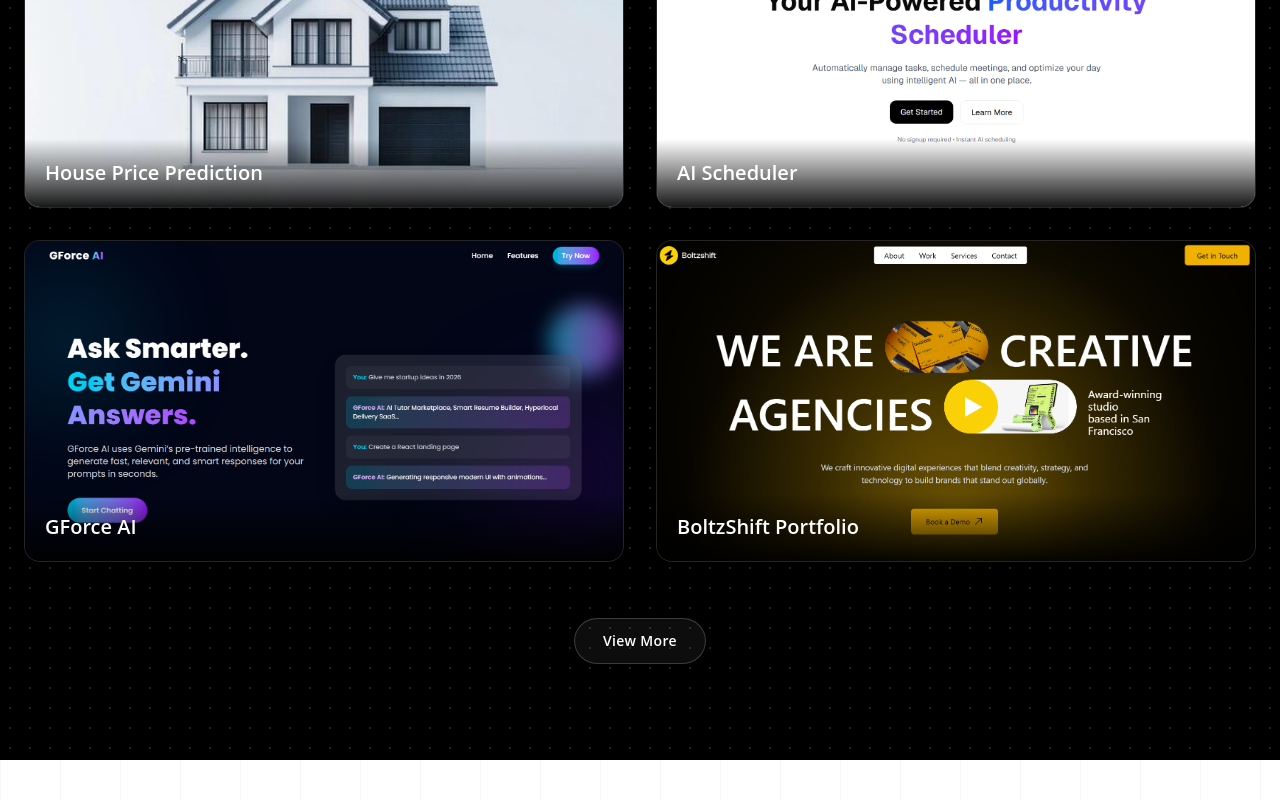
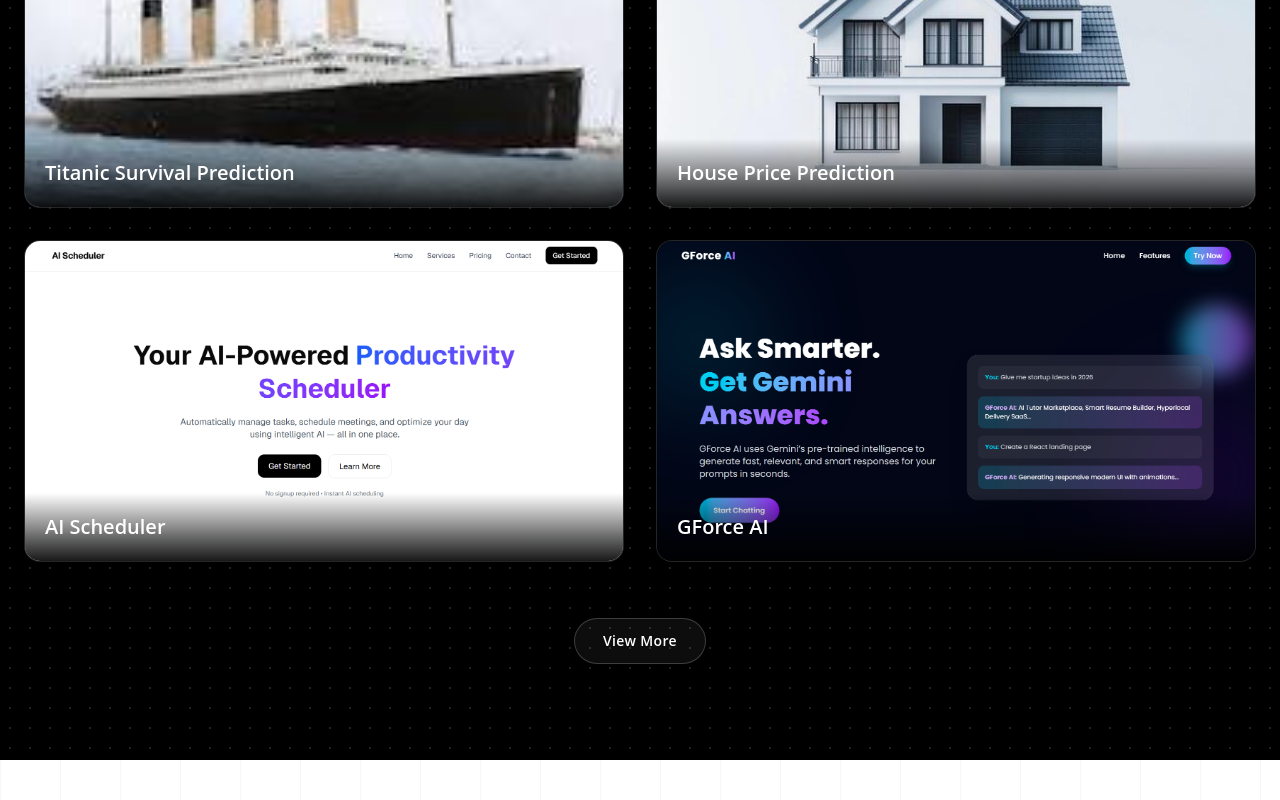
Before and after one commit to JainamKarania/Portfolio, a React (Vite) app: page / in a window 1280 px wide. Shown: the part 3360-4160 px from the top of the page. Built offline with nearby package versions, Linux system fonts and the light colour scheme.

Commit message:
Added Project Titanic Survival Prediction

```diff
--- a/src/components/Projects.tsx
+++ b/src/components/Projects.tsx
@@ -10,6 +10,7 @@
 import house from "../assets/house.jpeg";
 // import electric from "../assets/electric.jfif";
 import g_thumb from "../assets/g_thumb.png";
+import titanic from "../assets/titanic.jfif";
 // import z_thumb from "../assets/z_thumb.png";
 import wonder from "../assets/wonder.jpg";
 import finance from "../assets/finance.avif";
@@ -42,6 +43,15 @@
   //   short: "An AI Agent that can understand and respond in both English and Hindi, providing a seamless bilingual conversational experience.",
   //   techStack: [{ name: "Python", icon: <FaPython /> }, { name: "FastAPI", icon: <MdStorage /> }, { name: "React", icon: <FaReact /> }, { name: "Tailwind CSS", icon: <SiTailwindcss /> }, { name: "Ollama", icon: <FaMeta /> }, { name: "LangChain", icon: <SiLangchain /> },{ name: "TypeScript", icon: <SiTypescript />}],
   // },
+  {
+    id: "Titanic Survival Prediction",
+    name: "Titanic Survival Prediction",
+    image: titanic,
+    category: "Machine Learning",
+    short: "A machine learning model that predicts the survival of passengers on the Titanic based on various features such as age",
+    techStack: [{ name: "Python", icon: <FaPython /> }, { name: "Scikit-learn", icon: <SiTypescript /> }, { name: "Pandas", icon: <SiTypescript /> }, { name: "NumPy", icon: <SiTypescript /> }],
+    githubLink: "https://github.com/JainamKarania/TitanicSurvivalPrediction",
+  },
   {
    id:"House Price Prediction",
    name: "House Price Prediction",
```
Also changed, not shown: src/assets/titanic.jfif (added).
